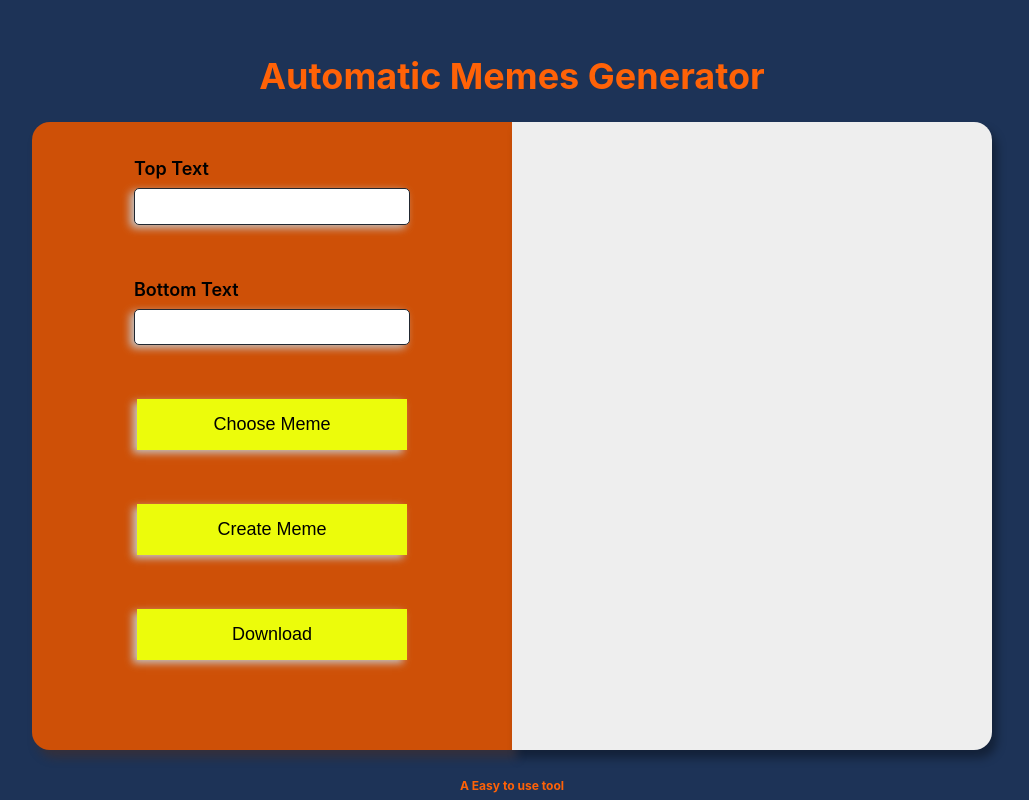
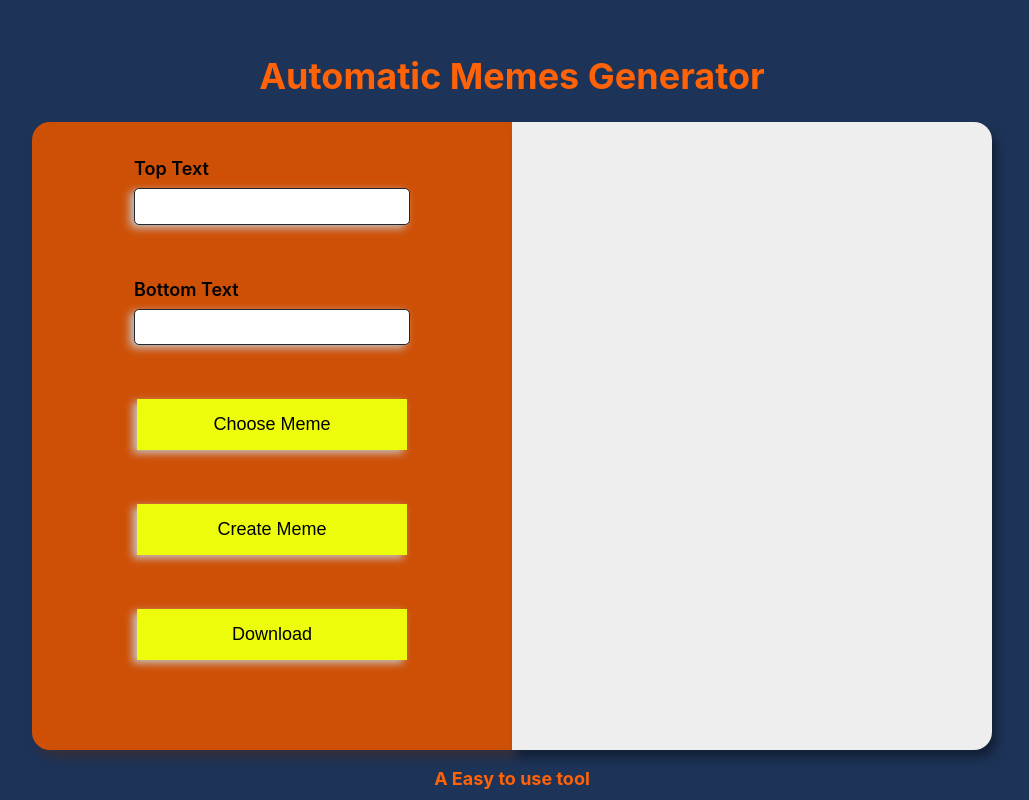
Before and after one commit to Sumit-Heliwal/Automatic-meme-generator, a React (Create React App) app: page / in a window 1280 px wide. Shown: the whole page, without its empty margins (128-1157 px from the left). Built offline with nearby package versions, Linux system fonts and the light colour scheme; no server answers.

Commit message:
heading and colour

```diff
--- a/src/components/App.js
+++ b/src/components/App.js
@@ -36,7 +36,7 @@ export default function App() {
   return (
     <>
       <h1>Automatic Memes Generator</h1>
-      <h6>A Easy to use tool</h6>
+      <h4>A Easy to use tool</h4>
       <InputFields
         setOverlayHidden={setOverlayHidden}
         topText={topText}
--- a/src/index.css
+++ b/src/index.css
@@ -34,9 +34,10 @@ h1 {
   margin-top: 3rem;
   color: #ff6207;
 }
-h6 {
+h4 {
   grid-column: 2 / span 2;
   text-align: center;
+  margin-top: 1rem;
   color: #ff6207;
 }
 
```
